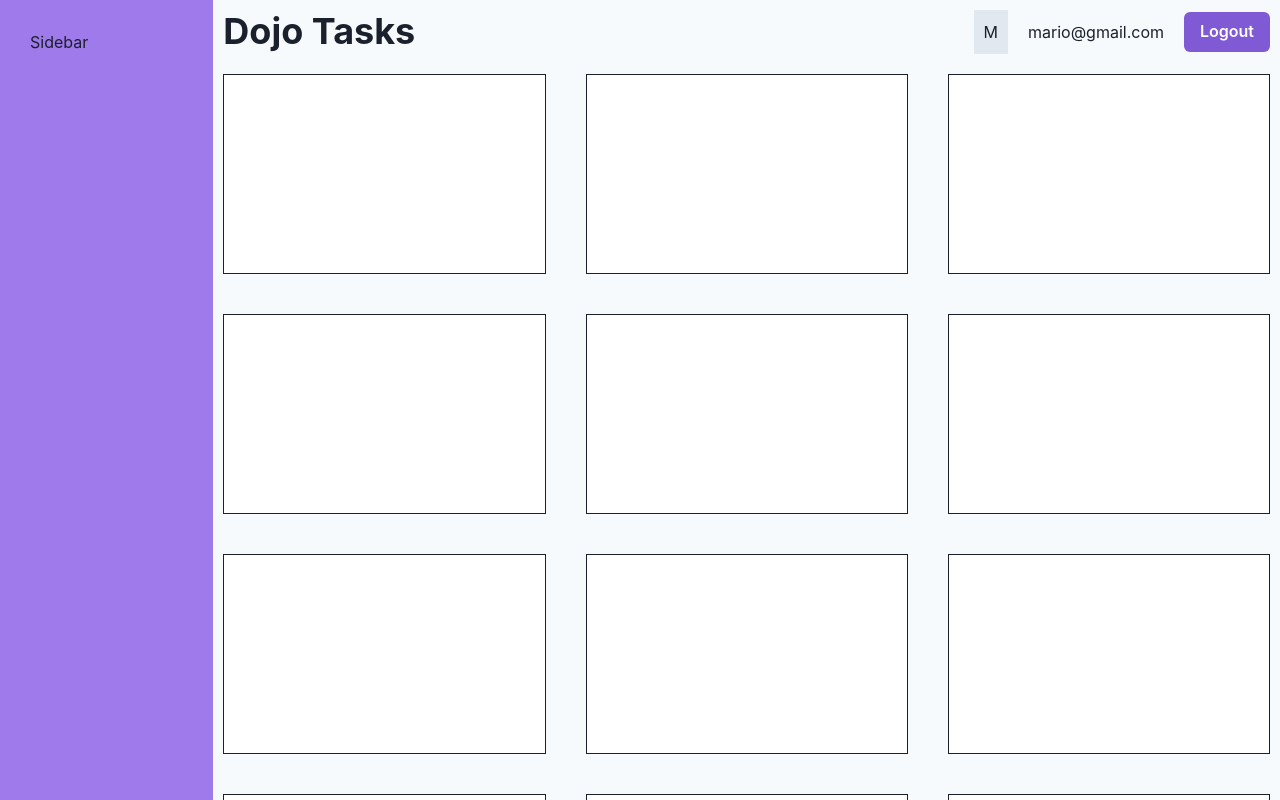
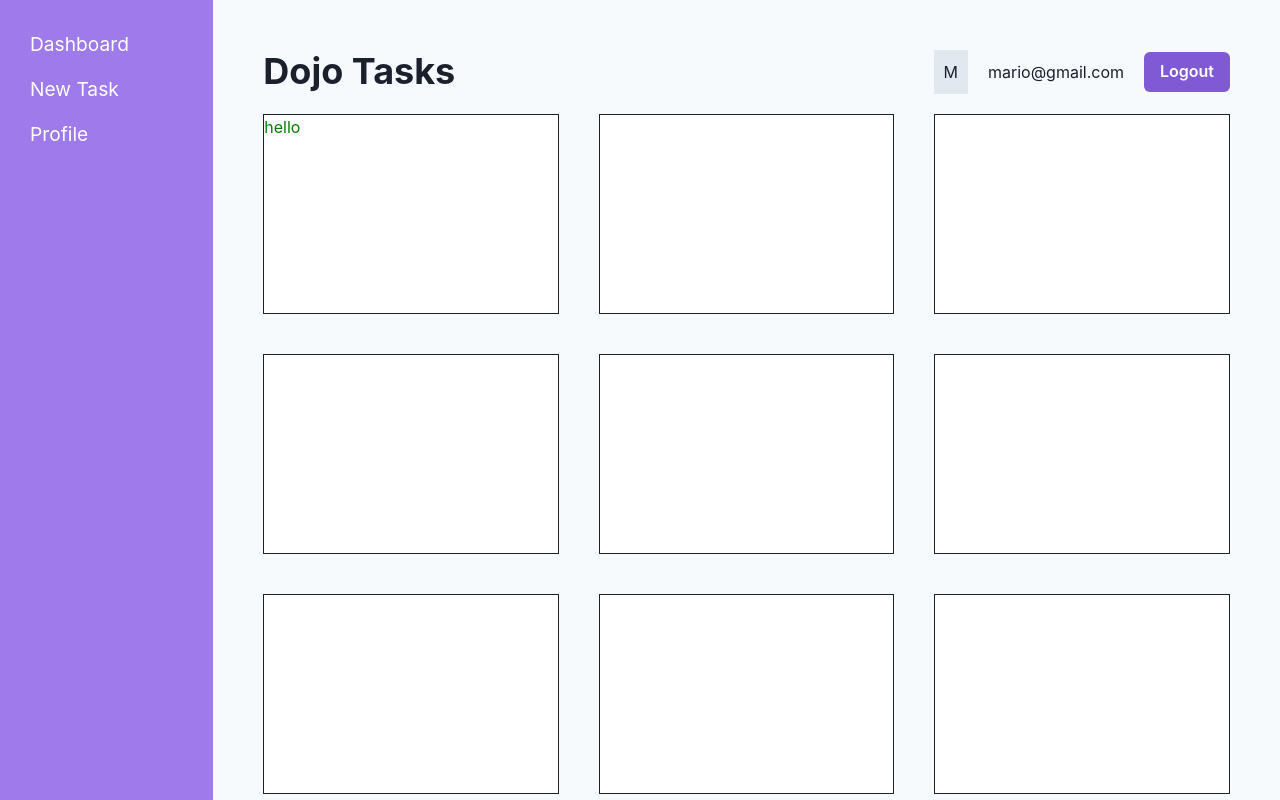
Before and after one commit to internetdrew/learning-chakra, a React (Vite) app: page / in a window 1280 px wide. Shown: the top 800 px of the page. Built offline with nearby package versions, Linux system fonts and the light colour scheme.

Commit message:
add list and items to sidebar

```diff
--- /dev/null
+++ b/src/components/Sidebar.jsx
@@ -0,0 +1,20 @@
+import { List, ListItem } from '@chakra-ui/react';
+import { NavLink } from 'react-router-dom';
+
+const Sidebar = () => {
+  return (
+    <List color={'white'} fontSize={'1.2rem'} spacing='4'>
+      <ListItem>
+        <NavLink to='/'>Dashboard</NavLink>
+      </ListItem>
+      <ListItem>
+        <NavLink to='/create'>New Task</NavLink>
+      </ListItem>
+      <ListItem>
+        <NavLink to='/profile'>Profile</NavLink>
+      </ListItem>
+    </List>
+  );
+};
+
+export default Sidebar;
--- a/src/layouts/RootLayout.jsx
+++ b/src/layouts/RootLayout.jsx
@@ -2,14 +2,21 @@ import { Grid, GridItem } from '@chakra-ui/react';
 import React from 'react';
 import { Outlet } from 'react-router-dom';
 import Navbar from '../components/Navbar';
+import Sidebar from '../components/Sidebar';
 
 const RootLayout = () => {
   return (
     <Grid templateColumns={'repeat(6, 1fr)'} bg='gray.50'>
-      <GridItem as={'aside'} colSpan='1' bg={'purple.400'} minH='100vh' p='30'>
-        <span>Sidebar</span>
+      <GridItem
+        as={'aside'}
+        colSpan={{ base: 6, lg: 2, xl: 1 }}
+        bg={'purple.400'}
+        minH={{ lg: '100vh' }}
+        p='30'
+      >
+        <Sidebar />
       </GridItem>
-      <GridItem as='main' colSpan={'5'}>
+      <GridItem as='main' colSpan={{ base: 6, lg: 4, xl: 5 }} p='10'>
         <Navbar />
         <Outlet />
       </GridItem>
--- a/src/pages/Dashboard.jsx
+++ b/src/pages/Dashboard.jsx
@@ -1,10 +1,12 @@
-import { Box, SimpleGrid } from '@chakra-ui/react';
+import { Box, SimpleGrid, Text } from '@chakra-ui/react';
 import React from 'react';
 
 const Dashboard = () => {
   return (
     <SimpleGrid p='10px' spacing={10} minChildWidth='250px'>
-      <Box bg='white' h='200px' border={'1px solid'}></Box>
+      <Box bg='white' h='200px' border={'1px solid'}>
+        <Text color={{ base: 'pink', md: 'blue', lg: 'green' }}>hello</Text>
+      </Box>
       <Box bg='white' h='200px' border={'1px solid'}></Box>
       <Box bg='white' h='200px' border={'1px solid'}></Box>
       <Box bg='white' h='200px' border={'1px solid'}></Box>
```
